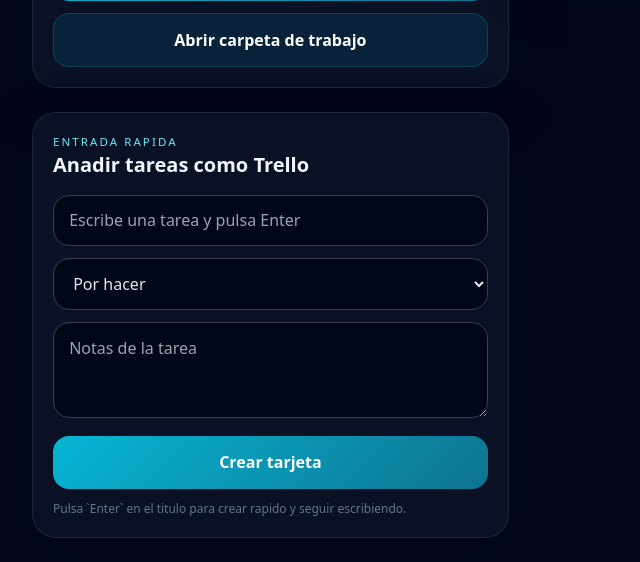
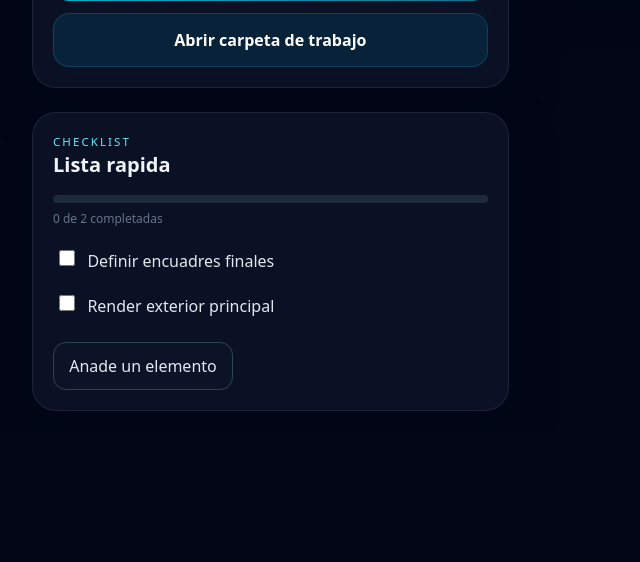
Before and after one commit to josejuansaga/tc3dhub, a FastAPI app: page /projects/1 in a window 1280 px wide. Shown: the part 935-1497 px from the top of the page, without its empty margins (0-640 px from the left). After the commit the page ends 1346 px from the top, so only its background shows below. Run offline with FastAPI, Linux system fonts and the light colour scheme; data comes from the database, SQL or seed files in the repository; some libraries are stand-ins or nearby versions.

Commit message:
make checklist input feel more like trello

```diff
--- a/app/main.py
+++ b/app/main.py
@@ -127,6 +127,7 @@ def fetch_project_detail(project_id: int) -> dict:
 
     return {
         "project": dict(project),
+        "task_list": task_list,
         "task_board": task_board,
         "task_columns": TASK_COLUMNS,
     }
--- a/app/static/app.css
+++ b/app/static/app.css
@@ -128,3 +128,59 @@ body {
   color: rgb(165 243 252);
   white-space: nowrap;
 }
+
+.tc3d-check-item {
+  display: flex;
+  align-items: flex-start;
+  gap: 0.8rem;
+  border-radius: 0.9rem;
+  padding: 0.45rem 0.35rem;
+  color: rgb(226 232 240);
+}
+
+.tc3d-check-item:hover {
+  background: rgba(15, 23, 42, 0.55);
+}
+
+.tc3d-check-item-done .checklist-text {
+  color: rgb(100 116 139);
+  text-decoration: line-through;
+}
+
+.checklist-text {
+  line-height: 1.45;
+}
+
+.tc3d-ghost-button {
+  border: 1px solid rgba(51, 65, 85, 1);
+  border-radius: 0.8rem;
+  background: rgba(15, 23, 42, 0.6);
+  color: rgb(226 232 240);
+  padding: 0.7rem 0.95rem;
+  cursor: pointer;
+}
+
+.tc3d-ghost-button:hover {
+  border-color: rgba(34, 211, 238, 0.3);
+  background: rgba(8, 47, 73, 0.42);
+}
+
+.tc3d-quick-row {
+  border-radius: 0.9rem;
+  border: 1px solid rgba(30, 41, 59, 0.9);
+  background: rgba(2, 6, 23, 0.78);
+  padding: 0.25rem 0.65rem;
+}
+
+.tc3d-quick-input {
+  width: 100%;
+  border: 0;
+  background: transparent;
+  color: rgb(226 232 240);
+  padding: 0.6rem 0;
+  outline: none;
+}
+
+.tc3d-quick-input::placeholder {
+  color: rgb(100 116 139);
+}
--- a/app/templates/project_detail.html
+++ b/app/templates/project_detail.html
@@ -33,28 +33,37 @@
 
     <article class="tc3d-panel">
       <div class="mb-4">
-        <p class="tc3d-label">Entrada rapida</p>
-        <h2 class="text-xl font-semibold">Anadir tareas como Trello</h2>
+        <p class="tc3d-label">Checklist</p>
+        <h2 class="text-xl font-semibold">Lista rapida</h2>
       </div>
-      <form id="project-task-form" class="space-y-3">
+      <div class="mb-4">
+        <div class="mb-2 h-2 overflow-hidden rounded-full bg-slate-800">
+          {% set total_tasks = detail.task_list|length %}
+          {% set done_tasks = detail.task_list|selectattr('status', 'equalto', 'Hecho')|list|length %}
+          {% set progress = ((done_tasks / total_tasks) * 100) if total_tasks else 0 %}
+          <div class="h-full rounded-full bg-cyan-500" style="width: {{ progress }}%;"></div>
+        </div>
+        <p class="text-xs text-slate-500">{{ done_tasks }} de {{ total_tasks }} completadas</p>
+      </div>
+
+      <div id="checklist-items" class="space-y-2">
+        {% for task in detail.task_list %}
+        <label class="tc3d-check-item {% if task.status == 'Hecho' %}tc3d-check-item-done{% endif %}" data-task-id="{{ task.id }}">
           <input
-          id="quick-task-input"
-          class="tc3d-input"
-          type="text"
-          name="title"
-          placeholder="Escribe una tarea y pulsa Enter"
-          autocomplete="off"
-          required
+            class="checklist-toggle h-4 w-4 accent-cyan-400"
+            type="checkbox"
+            data-task-id="{{ task.id }}"
+            {% if task.status == 'Hecho' %}checked{% endif %}
           />
-        <select class="tc3d-input" name="status" required>
-          {% for status_name in detail.task_columns %}
-          <option value="{{ status_name }}">{{ status_name }}</option>
+          <span class="checklist-text">{{ task.title }}</span>
+        </label>
         {% endfor %}
-        </select>
-        <textarea class="tc3d-input min-h-24" name="notes" placeholder="Notas de la tarea"></textarea>
-        <button class="tc3d-button w-full" type="submit">Crear tarjeta</button>
-        <p class="text-xs text-slate-500">Pulsa `Enter` en el titulo para crear rapido y seguir escribiendo.</p>
-      </form>
+      </div>
+
+      <div id="quick-add-wrap" class="mt-4">
+        <button id="show-quick-add" type="button" class="tc3d-ghost-button">Anade un elemento</button>
+        <div id="quick-add-list" class="mt-3 hidden space-y-2"></div>
+      </div>
     </article>
   </aside>
 
@@ -129,10 +138,9 @@
 </main>
 
 <script>
-  const projectTaskForm = document.getElementById("project-task-form");
-  const quickTaskInput = document.getElementById("quick-task-input");
-  const notesInput = projectTaskForm.querySelector('[name="notes"]');
-  const statusInput = projectTaskForm.querySelector('[name="status"]');
+  const checklistItems = document.getElementById("checklist-items");
+  const showQuickAddButton = document.getElementById("show-quick-add");
+  const quickAddList = document.getElementById("quick-add-list");
 
   function bindTaskStatusSelect(select) {
     select.addEventListener("change", async () => {
@@ -194,8 +202,31 @@
     countNode.textContent = String(Number(countNode.textContent || "0") + 1);
   }
 
-  async function submitQuickTask(keepWriting = false) {
-    const formData = new FormData(projectTaskForm);
+  function buildChecklistItem(task) {
+    const label = document.createElement("label");
+    label.className = "tc3d-check-item";
+    label.dataset.taskId = task.id;
+
+    const checkbox = document.createElement("input");
+    checkbox.type = "checkbox";
+    checkbox.className = "checklist-toggle h-4 w-4 accent-cyan-400";
+    checkbox.dataset.taskId = task.id;
+
+    const text = document.createElement("span");
+    text.className = "checklist-text";
+    text.textContent = task.title;
+
+    label.appendChild(checkbox);
+    label.appendChild(text);
+    bindChecklistToggle(checkbox);
+    return label;
+  }
+
+  async function submitQuickTask(title, input) {
+    const formData = new FormData();
+    formData.append("title", title);
+    formData.append("status", "Por hacer");
+    formData.append("notes", "");
     const response = await fetch("/api/projects/{{ detail.project.id }}/tasks", {
       method: "POST",
       body: formData,
@@ -203,38 +234,81 @@
 
     if (response.ok) {
       const data = await response.json();
-      if (keepWriting) {
       const list = document.querySelector(`.task-column-list[data-column-name="${data.task.status}"]`);
       if (list) {
         list.appendChild(buildTaskCard(data.task));
         incrementColumnCount(data.task.status);
       }
-        const currentStatus = statusInput.value;
-        projectTaskForm.reset();
-        statusInput.value = currentStatus;
-        notesInput.value = "";
-        quickTaskInput.focus();
-      } else {
-        window.location.reload();
-      }
+      checklistItems.appendChild(buildChecklistItem(data.task));
+      input.value = "";
+      input.focus();
     }
   }
 
-  projectTaskForm.addEventListener("submit", async (event) => {
-    event.preventDefault();
-    await submitQuickTask(false);
+  function bindChecklistToggle(checkbox) {
+    checkbox.addEventListener("change", async () => {
+      const formData = new FormData();
+      formData.append("status", checkbox.checked ? "Hecho" : "Por hacer");
+      await fetch(`/api/project-tasks/${checkbox.dataset.taskId}/status`, {
+        method: "POST",
+        body: formData,
       });
 
-  quickTaskInput.addEventListener("keydown", async (event) => {
+      const item = checkbox.closest(".tc3d-check-item");
+      item.classList.toggle("tc3d-check-item-done", checkbox.checked);
+    });
+  }
+
+  function createQuickAddInput(focus = false) {
+    const row = document.createElement("div");
+    row.className = "tc3d-quick-row";
+
+    const input = document.createElement("input");
+    input.type = "text";
+    input.className = "tc3d-quick-input";
+    input.placeholder = "Escribe una tarea y pulsa Enter";
+    input.autocomplete = "off";
+
+    row.appendChild(input);
+    quickAddList.appendChild(row);
+
+    input.addEventListener("keydown", async (event) => {
       if (event.key === "Enter" && !event.shiftKey) {
         event.preventDefault();
-      if (!quickTaskInput.value.trim()) {
+        const title = input.value.trim();
+        if (!title) {
           return;
         }
-      await submitQuickTask(true);
+
+        const isLastInput = quickAddList.lastElementChild === row;
+        await submitQuickTask(title, input);
+        if (isLastInput) {
+          createQuickAddInput(true);
+        }
+      }
+    });
+
+    input.addEventListener("blur", () => {
+      if (!input.value.trim() && quickAddList.children.length > 1) {
+        row.remove();
+      }
+    });
+
+    if (focus) {
+      input.focus();
+    }
+  }
+
+  showQuickAddButton.addEventListener("click", () => {
+    quickAddList.classList.remove("hidden");
+    if (!quickAddList.children.length) {
+      createQuickAddInput(true);
+    } else {
+      quickAddList.lastElementChild.querySelector("input")?.focus();
     }
   });
 
   document.querySelectorAll(".project-task-status-form select").forEach(bindTaskStatusSelect);
+  document.querySelectorAll(".checklist-toggle").forEach(bindChecklistToggle);
 </script>
 {% endblock %}
```
Lines whose indentation alone changed are shown as unchanged.
